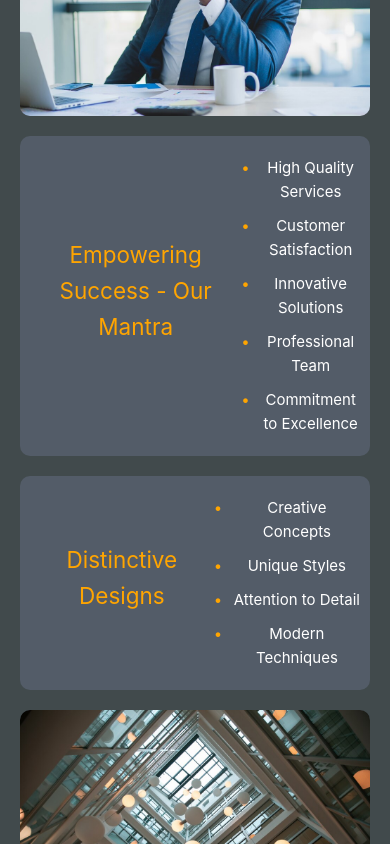
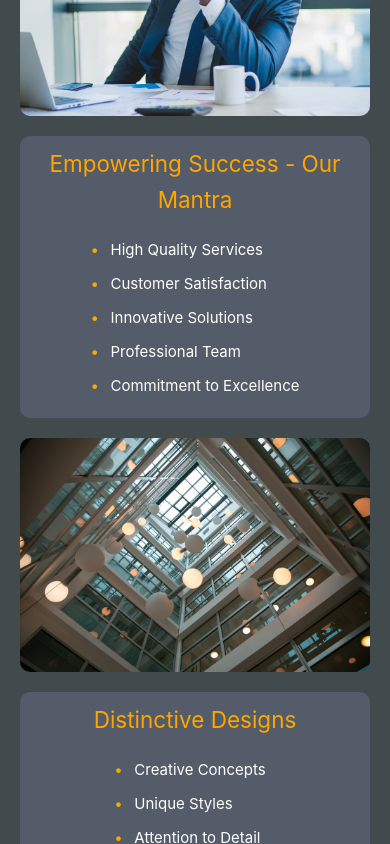
Before and after one commit to godyracks/corneliusventures.co.ke, a Vue app in the folder client/cvkltd/: page / in a window 390 px wide. Shown: the part 5020-5864 px from the top of the page. Built offline with nearby package versions, Linux system fonts and the light colour scheme; no server answers.

Commit message:
added redesigned banner arrangement

```diff
--- a/client/cvkltd/src/components/Banner.vue
+++ b/client/cvkltd/src/components/Banner.vue
@@ -1,10 +1,10 @@
 <template>
   <div class="banner-container">
     <div class="banner-grid">
-      <div class="banner-square image-square">
+      <div class="banner-square image-square manager-image">
         <img src="@/assets/manager.jpg" alt="Manager Image" />
       </div>
-      <div class="banner-square text-square">
+      <div class="banner-square text-square mantra-text">
         <h2>Empowering Success - Our Mantra</h2>
         <ul>
           <li>High Quality Services</li>
@@ -14,7 +14,7 @@
           <li>Commitment to Excellence</li>
         </ul>
       </div>
-      <div class="banner-square text-square">
+      <div class="banner-square text-square designs-text">
         <h2>Distinctive Designs</h2>
         <ul>
           <li>Creative Concepts</li>
@@ -23,7 +23,7 @@
           <li>Modern Techniques</li>
         </ul>
       </div>
-      <div class="banner-square image-square">
+      <div class="banner-square image-square design-image">
         <img src="@/assets/interior_design.jpg" alt="Designs Image" />
       </div>
     </div>
@@ -55,6 +55,7 @@ export default {
 
 .banner-square {
   display: flex;
+  flex-direction: column;
   justify-content: center;
   align-items: center;
   background-color: #535C68;
@@ -82,12 +83,14 @@ export default {
 .text-square ul {
   list-style-type: none;
   padding: 0;
+  margin: 0;
 }
 
 .text-square li {
   margin: 10px 0;
   padding-left: 20px;
   position: relative;
+  text-align: left;
 }
 
 .text-square li::before {
@@ -102,6 +105,22 @@ export default {
     grid-template-columns: 1fr;
   }
 
+  .manager-image {
+    order: 1;
+  }
+
+  .mantra-text {
+    order: 2;
+  }
+
+  .design-image {
+    order: 3;
+  }
+
+  .designs-text {
+    order: 4;
+  }
+
   .text-square {
     padding: 10px;
   }
```
